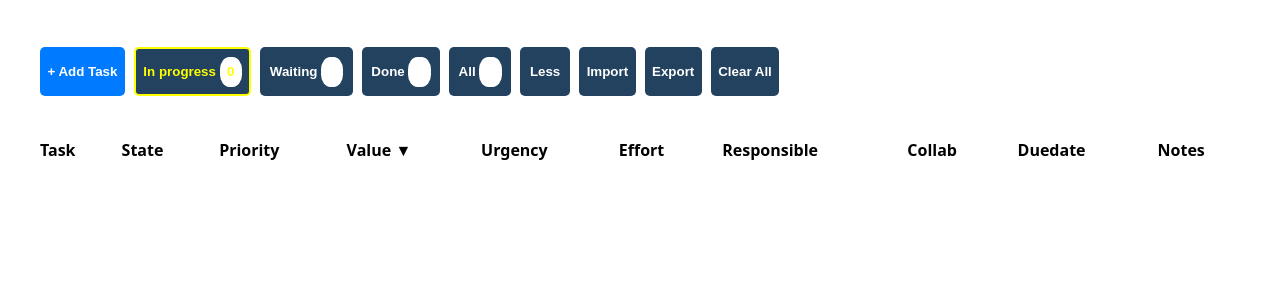
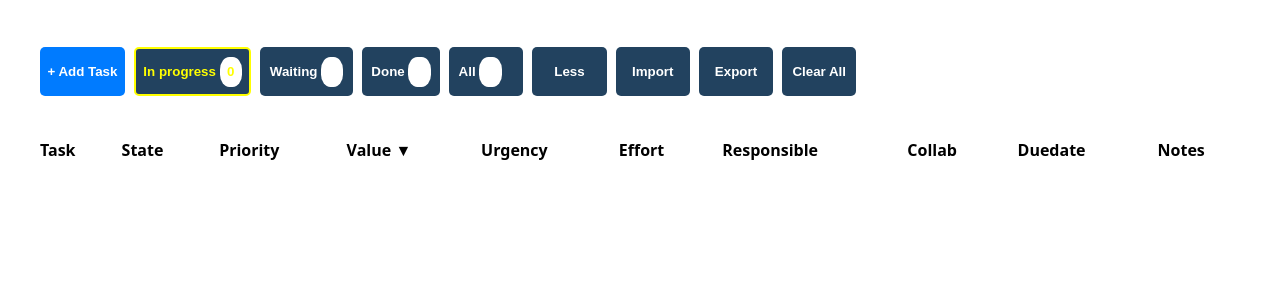
Before and after one commit to xintamosaik/actionable, a React (Vite) app: page / in a window 1280 px wide. Both pictures are taken after a click on the button "More". Shown: the top 300 px of the page. Built offline with nearby package versions, Linux system fonts and the light colour scheme.

Commit message:
refactor: adjust button minimum width and implement delete confirmation dialog

```diff
--- a/src/App.css
+++ b/src/App.css
@@ -16,7 +16,7 @@ table tbody tr td:last-child {
 }
 button {
   cursor: pointer;
-  min-width: 50px;
+  min-width: 10ch;
   margin: 1ch 0;
   padding: 1ch;
   border: none;
--- a/src/App.tsx
+++ b/src/App.tsx
@@ -39,6 +39,7 @@ function App() {
   const [todos, setTodos] = useLocalStorage<TodoItem[]>('todox.todos', []);
   const [more, setMore] = useState(false);
   const [filter, setFilter] = useState<Filter>('IN_PROGRESS');
+  const [showDeleteDialog, setShowDeleteDialog] = useState<Boolean>(false);
   const counts = countByFilter(todos)
 
   const fileInputRef = useRef<HTMLInputElement | null>(null)
@@ -124,7 +125,7 @@ function App() {
             <button className="secondary" type="button" onClick={handleExport}>
               Export
             </button>
-            <button className="secondary" type="button" onClick={handleClearAll}>
+            <button className="secondary" type="button" onClick={() => setShowDeleteDialog(!showDeleteDialog)}>
               Clear All
             </button>
           </>
@@ -138,7 +139,19 @@ function App() {
           style={{ display: 'none' }}
           onChange={handleFileChange}
         />
+        {showDeleteDialog && (
+          <div style={{ position: 'relative' }}>
+            <div className="popup" style={{ boxSizing: 'content-box'}}>
+              <p>Really?</p>
+              <div style={{ display: 'flex', justifyContent: 'flex-end', gap: '1ch' }}>
+                <button className="secondary" onClick={() => setShowDeleteDialog(false)}>Cancel</button>
+                <button className="danger" onClick={() => { handleClearAll(); setShowDeleteDialog(false); }}>Delete All</button>
+              </div>
+            </div>
+          </div>
+        )}
       </div>
+
       <div>
         <TodoTable todos={filteredTodos} onUpdateTodo={updateTodo} />
       </div>
```
